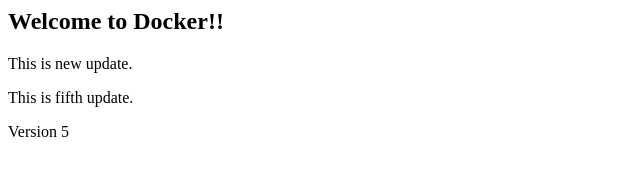
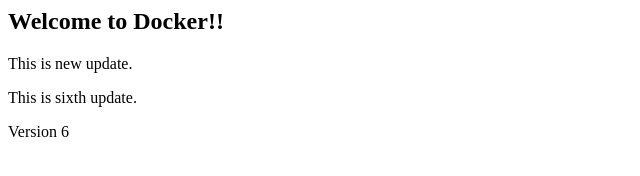
Before and after one commit to Abhinav-Nairs-Account/CICD_docker, a plain HTML site: page index.html in a window 1280 px wide. Shown: the full height of the page, 0-640 px from the left. Drawn offline with Linux system fonts and the light colour scheme.

Commit message:
Sixth Change

```diff
--- a/index.html
+++ b/index.html
@@ -3,7 +3,7 @@
 <body>
   <h2>Welcome to Docker!!</h2>
   <p>This is new update.</p>
-  <p>This is fifth update.</p>
-  <p>Version 5</p>
+  <p>This is sixth update.</p>
+  <p>Version 6</p>
 </body>
 </html>
```
